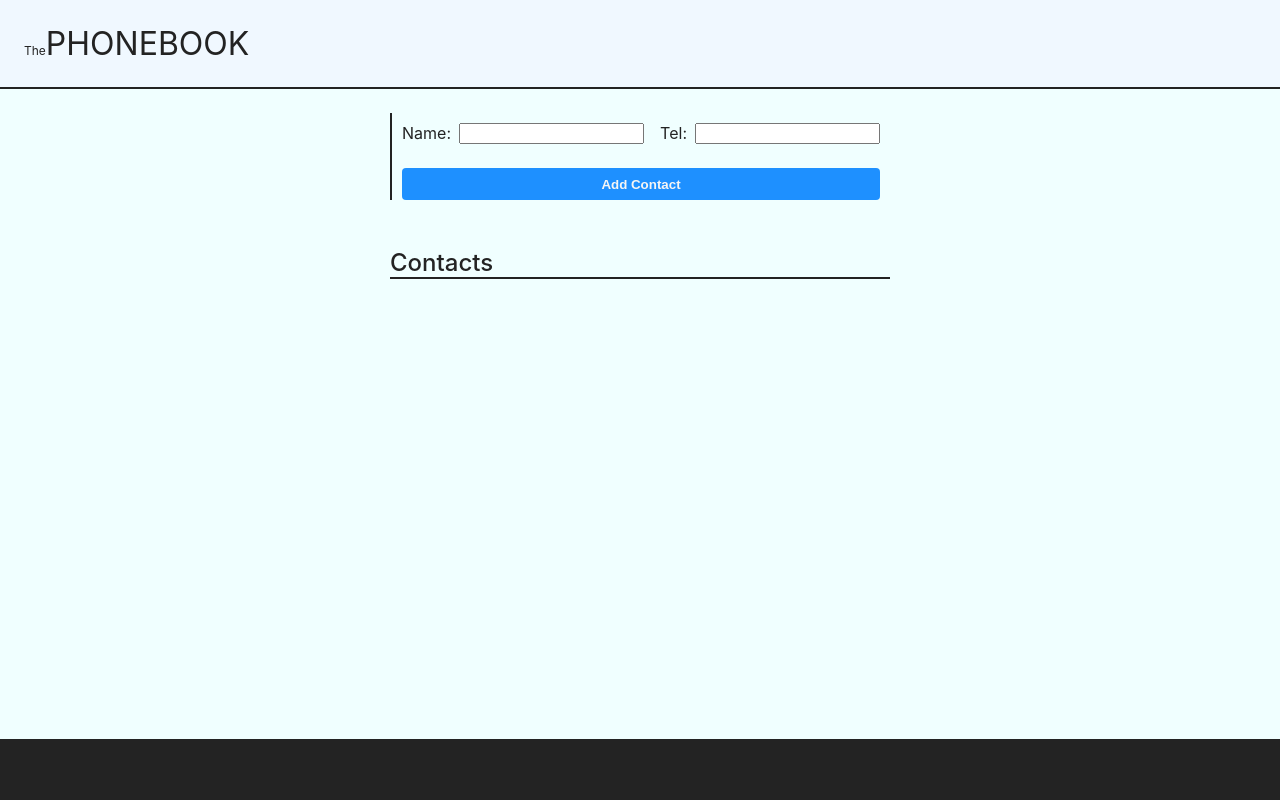
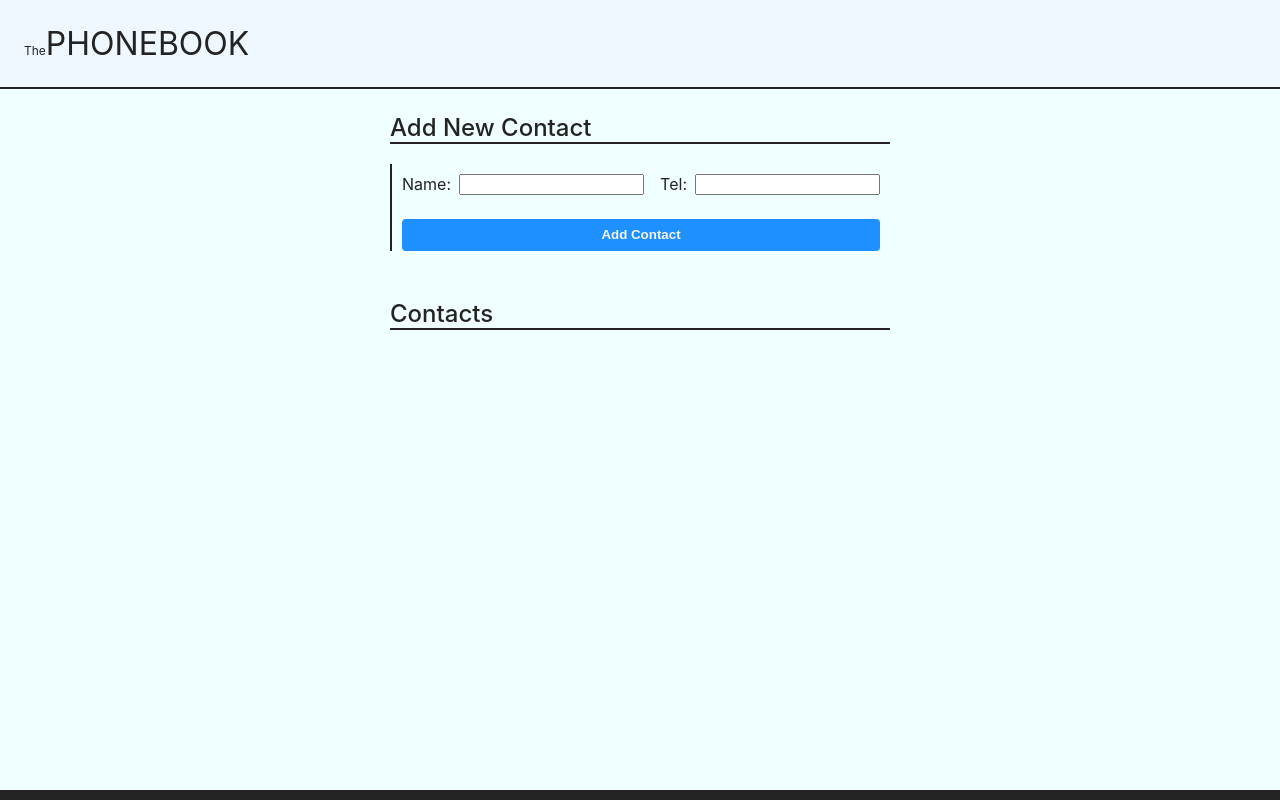
Before and after one commit to savchenkolex/goit-react-hw-02-phonebook, a React (Create React App) app: page / in a window 1280 px wide. Built offline with nearby package versions, Linux system fonts and the light colour scheme.

Commit message:
clear input Name from state

```diff
--- a/src/App.js
+++ b/src/App.js
@@ -9,6 +9,7 @@ class App extends Component {
   state = {
     contacts: [],
     name: '',
+    number: '',
   };
 
   formHandlerSubmit = event => {
@@ -23,6 +24,7 @@ class App extends Component {
           }
         : { contacts: [...pervState.contacts] };
     });
+    this.setState({name:'', number:'' })
   };
 
   inputHandler = event => {
@@ -34,7 +36,7 @@ class App extends Component {
       <>
         <HeaderSection />
         {console.log(this.state)}
-        <Section title="">
+        <Section title="Add New Contact">
           <BaseForm
             fnSubmit={this.formHandlerSubmit}
             fnInput={this.inputHandler}
```
